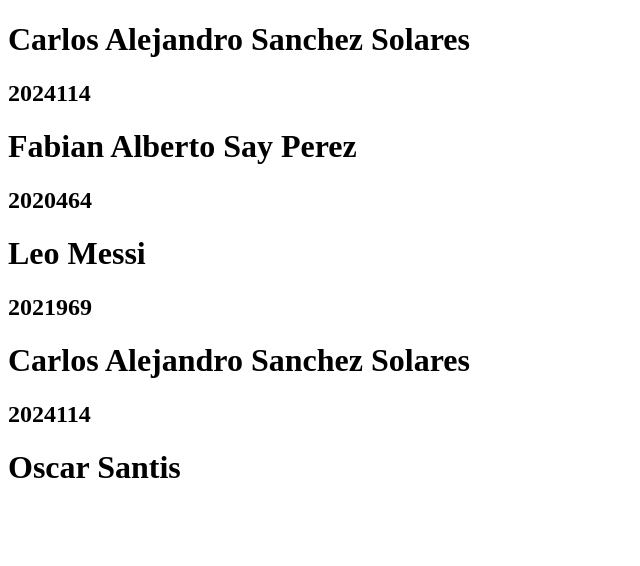
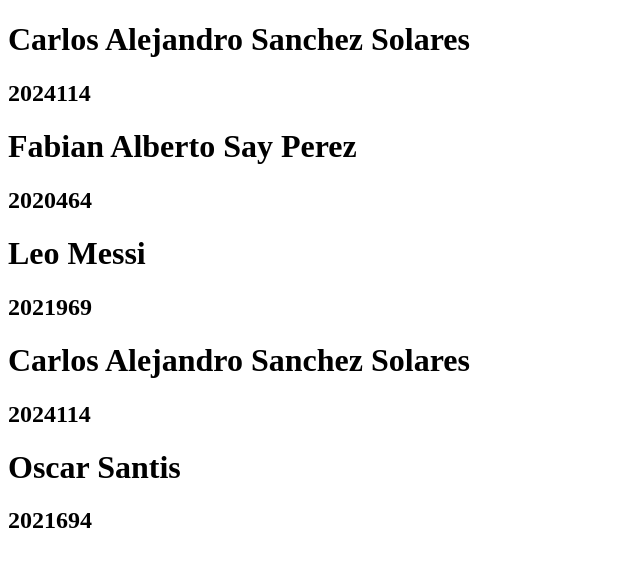
Before and after one commit to fsay-2020464/Hackers_IN5AM, a plain HTML site: page index.html in a window 1280 px wide. Shown: the whole page, without its empty margins (0-640 px from the left). Drawn offline with Linux system fonts and the light colour scheme.

Commit message:
Add: Agregar Carnet Santis

```diff
--- a/index.html
+++ b/index.html
@@ -19,6 +19,6 @@
     <h2>2024114</h2>
 
     <h1>Oscar Santis</h1>
-
+    <h2>2021694</h2>
 </body>
 </html>
```
